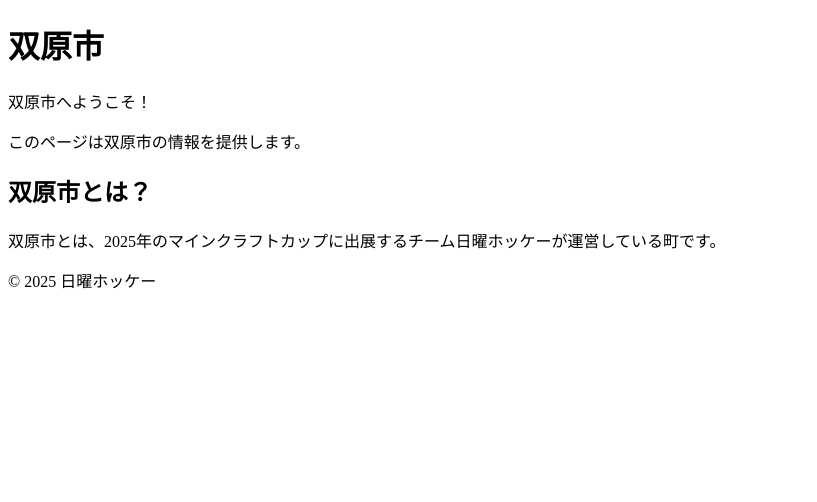
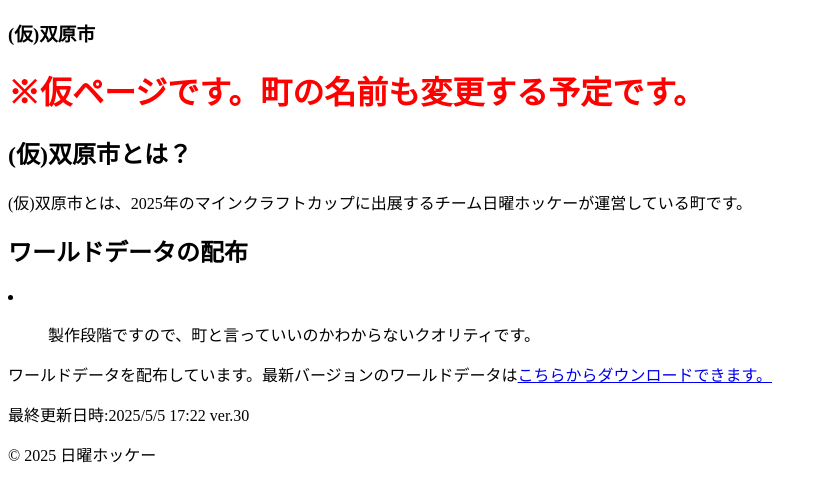
Before and after one commit to sunday-hockey/sunday-hockey.github.io, a plain HTML site: page futabara-city/index.html in a window 1280 px wide. Shown: the whole page, without its empty margins (0-817 px from the left). Drawn offline with Linux system fonts and the light colour scheme.

Commit message:
「(仮)双原市」ページのタイトルと見出しを修正し、ワールドデータの配布情報を追加

```diff
--- a/futabara-city/index.html
+++ b/futabara-city/index.html
@@ -3,17 +3,22 @@
 <head>
     <meta charset="UTF-8">
     <meta name="viewport" content="width=device-width, initial-scale=1.0">
-    <title>双原市</title>
+    <title>(仮)双原市</title>
 </head>
 <body>
     <header>
-        <h1>双原市</h1>
+        <h3>(仮)双原市</h3>
     </header>
     <main>
-        <p>双原市へようこそ！</p>
-        <p>このページは双原市の情報を提供します。</p>
-        <h2>双原市とは？</h2>
-        <p>双原市とは、2025年のマインクラフトカップに出展するチーム日曜ホッケーが運営している町です。</p>
+        <h1 style="color: red;">※仮ページです。町の名前も変更する予定です。</h1>
+        <h2>(仮)双原市とは？</h2>
+        <p>(仮)双原市とは、2025年のマインクラフトカップに出展するチーム日曜ホッケーが運営している町です。</p>
+        <h2>ワールドデータの配布</h2>
+        <li>
+            <ul>製作段階ですので、町と言っていいのかわからないクオリティです。</ul>
+
+        </li>
+        <p>ワールドデータを配布しています。最新バージョンのワールドデータは<a href="world\R7_日曜ホッケー_フラット_30.mcworld">こちらからダウンロードできます。</a></p><p>最終更新日時:2025/5/5 17:22 ver.30</p>
     </main>
     <footer>
         <p>&copy; 2025 日曜ホッケー</p>
```
Also changed, not shown: 1 other file.
